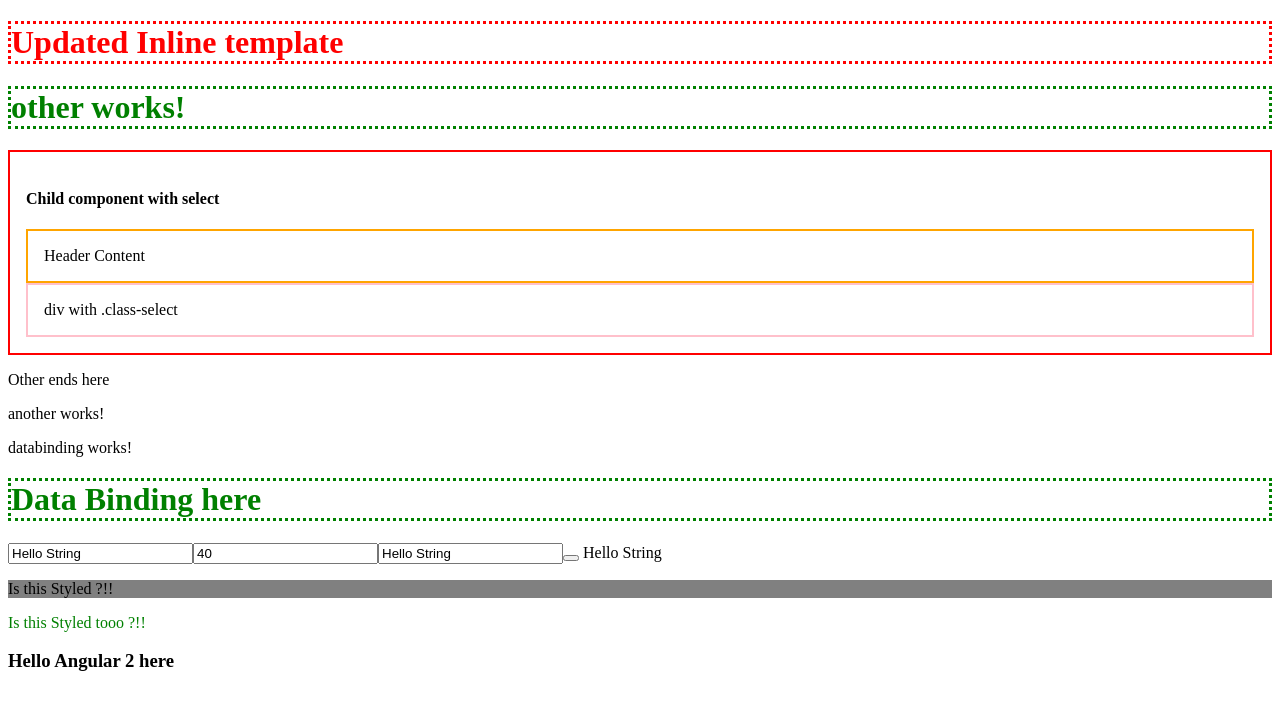
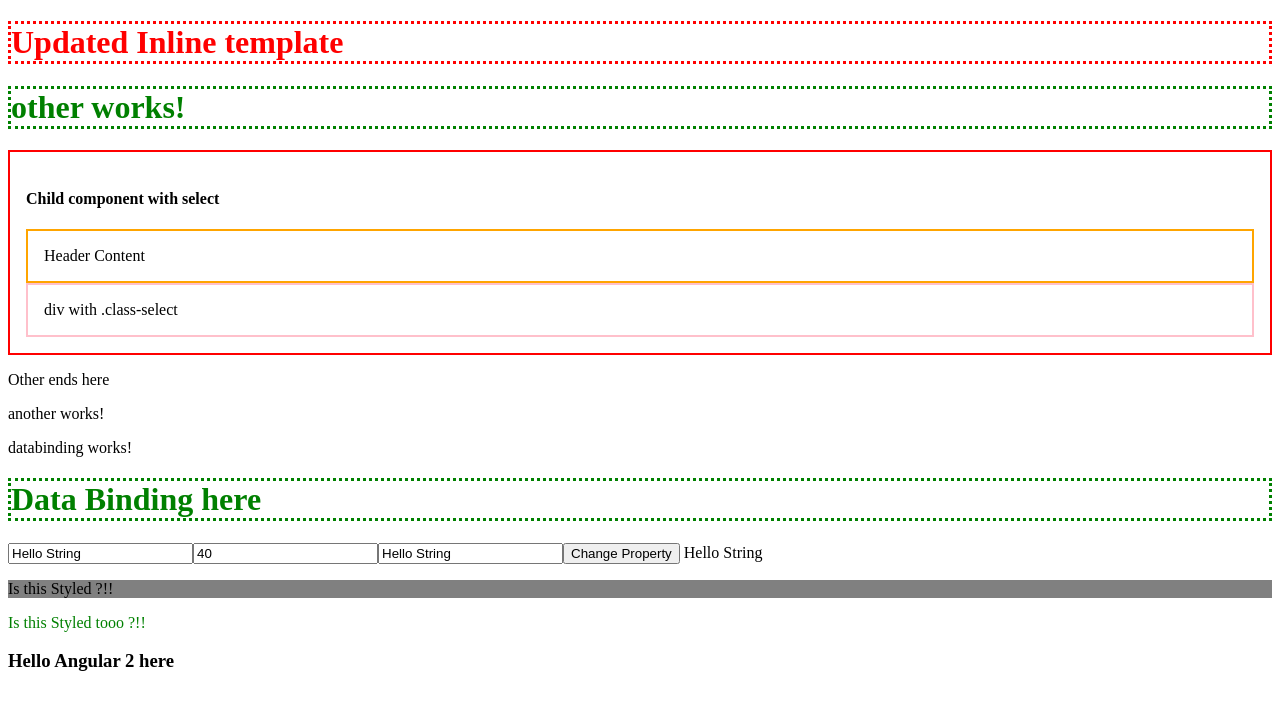
Before and after one commit to nirmaldavis/Angular2Trainings-firstapp, an Angular app: page / in a window 1280 px wide. Shown: the top 710 px of the page. Built offline with nearby package versions, Linux system fonts and the light colour scheme.

Commit message:
Access class property using "this"

```diff
--- a/src/app/databinding/databinding.component.html
+++ b/src/app/databinding/databinding.component.html
@@ -8,7 +8,7 @@
 <input type="text" value="{{stringProperty}}" />
 <input type="text" [value]="intProperty" />
 <input type="text" [(ngModel)] ="stringProperty" />
-<button (click)="changeIntProperty()"></button>
+<button (click)="changeIntProperty()">Change Property</button>
 {{stringProperty}}
 <p [ngClass]="{ redBorder: applyStyle(), greyBackground: !applyStyle() }">Is this Styled ?!!</p>
 
--- a/src/app/databinding/databinding.component.ts
+++ b/src/app/databinding/databinding.component.ts
@@ -23,6 +23,6 @@ export class DatabindingComponent implements OnInit {
   }
 
   changeIntProperty() {
-    //intProperty = 55;
+    this.intProperty = 55;
   }
 }
```
